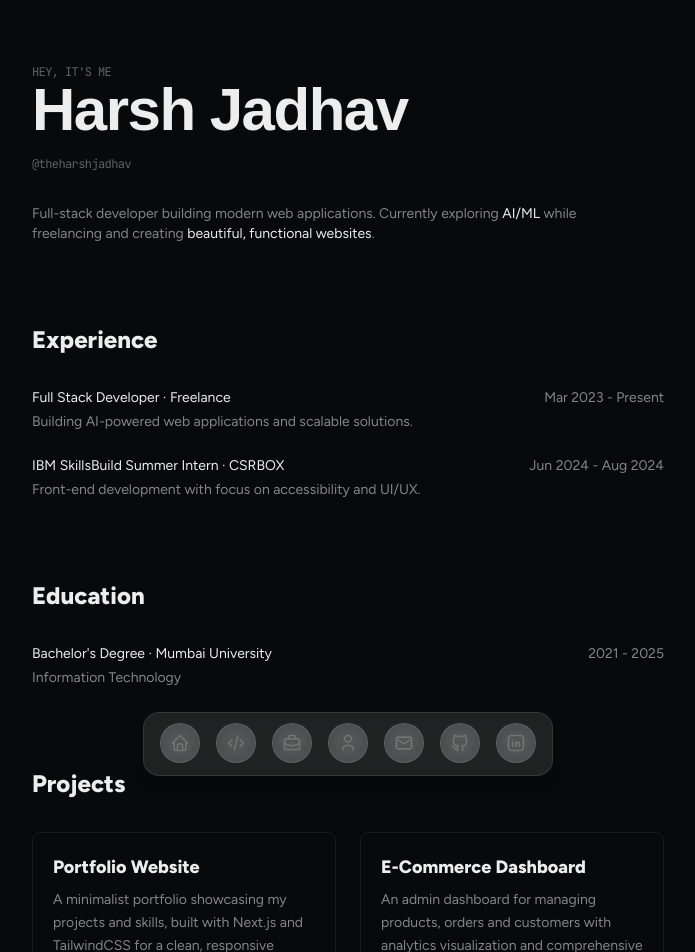
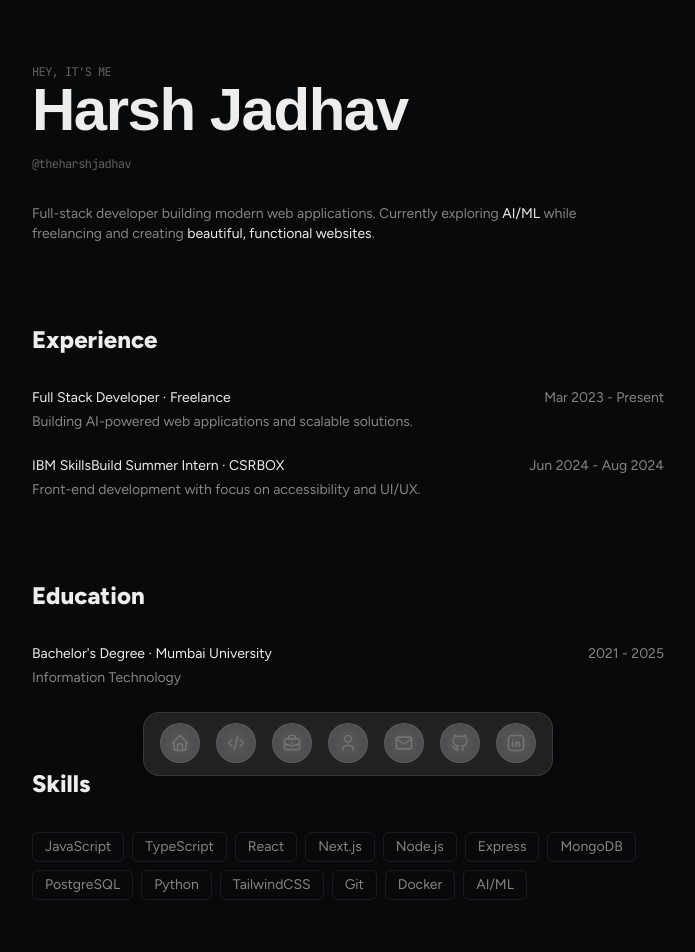
Before and after one commit to jadhavharshh/portfolio, a Next.js app: page / in a window 1280 px wide. Shown: the top 952 px of the page, without its empty margins (292-987 px from the left). Built offline with nearby package versions, Linux system fonts and the light colour scheme; a web font is replaced by a local one.

Commit message:
feat: add Skills section to Home page with a list of technologies

```diff
--- a/src/app/page.tsx
+++ b/src/app/page.tsx
@@ -46,6 +46,23 @@ export default function Home() {
             <EducationSection />
           </motion.section>
 
+          {/* Skills */}
+          <motion.section
+            className="mb-20"
+            initial={{ opacity: 0, y: 20 }}
+            animate={{ opacity: 1, y: 0 }}
+            transition={{ duration: 0.6, delay: 0.2 }}
+          >
+            <h2 className="text-2xl font-bold mb-8">Skills</h2>
+            <div className="flex flex-wrap gap-2">
+              {["JavaScript", "TypeScript", "React", "Next.js", "Node.js", "Express", "MongoDB", "PostgreSQL", "Python", "TailwindCSS", "Git", "Docker", "AI/ML"].map((skill) => (
+                <span key={skill} className="px-3 py-1 text-sm border border-border rounded-md text-muted-foreground">
+                  {skill}
+                </span>
+              ))}
+            </div>
+          </motion.section>
+
           {/* Projects */}
           <motion.section
             className="mb-20"
```
